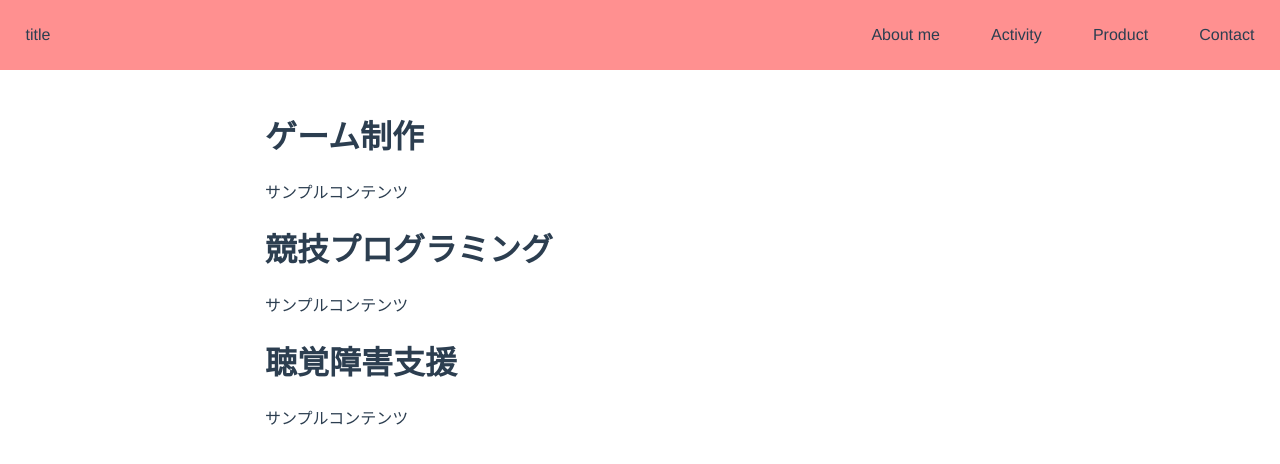
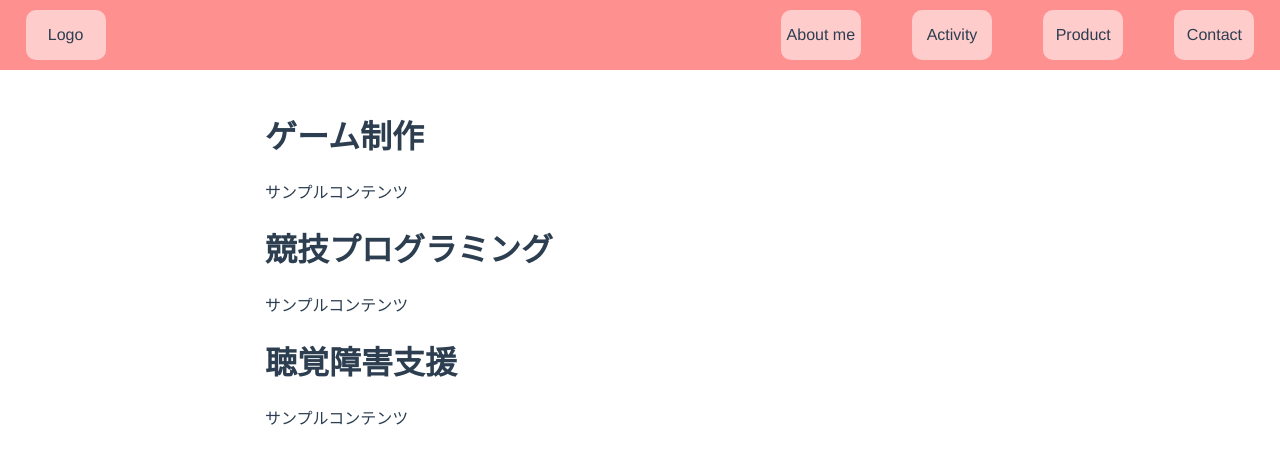
Before and after one commit to huma17ax/MyPages, a Vue app: page /#/Activity in a window 1280 px wide. Shown: the top 464 px of the page. Built offline with nearby package versions, Linux system fonts and the light colour scheme.

Commit message:
improve header

```diff
--- a/src/components/Contact.vue
+++ b/src/components/Contact.vue
@@ -15,9 +15,9 @@ import contactData from '@/assets/contact.json'
 export default {
   name: 'contact',
   data: function () {
-      return {
-        contactData: contactData
-      }
+    return {
+      contactData: contactData
+    }
   }
 }
 </script>
--- a/src/components/Header.vue
+++ b/src/components/Header.vue
@@ -1,10 +1,24 @@
 <template>
   <div class="header">
-    <span class="title range" v-on:click="backTitle">title</span>
-    <span class="Am range" v-on:click="goPage('/AboutMe')">About me</span>
-    <span class="Ac range" v-on:click="goPage('/Activity')">Activity</span>
-    <span class="Pd range" v-on:click="goPage('/Product')">Product</span>
-    <span class="Ct range" v-on:click="goPage('/Contact')">Contact</span>
+    <span class="title range" v-on:click="backTitle">Logo</span>
+    <span class="Am range" v-on:click="goPage('/AboutMe')">
+        About me
+        <span class="exp">自己紹介や経歴など</span>
+    </span>
+    <span class="Ac range" v-on:click="goPage('/Activity')">
+        Activity
+        <span class="exp">活動を紹介</span>
+    </span>
+    <span class="Pd range" v-on:click="goPage('/Product')">
+        Product
+        <span class="exp">過去の制作物</span>
+    </span>
+    <span class="Ct range" v-on:click="goPage('/Contact')">
+        Contact
+        <span class="exp">ご連絡はこちら</span>
+    </span>
+
+
   </div>
 </template>
 
@@ -31,21 +45,48 @@ export default {
   top: 0px;
   left: 0px;
   width: 100%;
+  height: 70px;
   background: #FF9090;
   display: flex;
   z-index: 100;
 }
 
 .range {
-  height: 70px;/*上位コンポーネントからデータを渡すべき*/
-  line-height: 70px;
-  /*background: rgba(0, 255, 0, 0.3);*/
+  position: relative;
+  width: 80px;
+  height: 50px;/*上位コンポーネントからデータを渡すべき*/
+  line-height: 50px;
+  text-align: center;
+  background: #FFCCCC;
+  border-radius: 10px;
+  margin-top: auto;
+  margin-bottom: auto;
   margin-right: calc(100% / 50);
   margin-left: calc(100% / 50);
   cursor: pointer;
 }
 
+.range:hover > .exp{
+    opacity: 1.0;
+    transition: 0.3s;
+}
+
 .Am {
   margin-left: auto;
 }
+
+.exp {
+    opacity: 0;
+    position: absolute;
+    top: 55px;
+	left : 50%;
+	transform : translate(-50%, 0);
+    width: 170px;
+    height: 20px;
+    line-height: 20px;
+    border-radius: 3px;
+    /*white-space: nowrap;*/
+    transition: 0.3s;
+    background-color: #FFCCCC;
+}
 </style>
```
Also changed, not shown: src/App.vue (line endings or trailing spaces).
